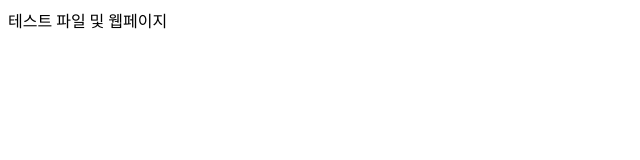
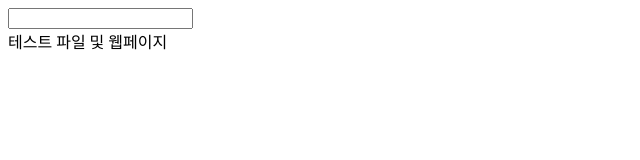
Before and after one commit to summer0207/test, a plain HTML site: page index.html in a window 1280 px wide. Shown: the whole page, without its empty margins (0-640 px from the left). Drawn offline with Linux system fonts and the light colour scheme.

Commit message:
Update index.html

```diff
--- a/index.html
+++ b/index.html
@@ -7,6 +7,7 @@
 </head>
 <body>
 <div>
+<input type="text"><br>
 테스트 파일 및 웹페이지
 </div>
 </body>
```
